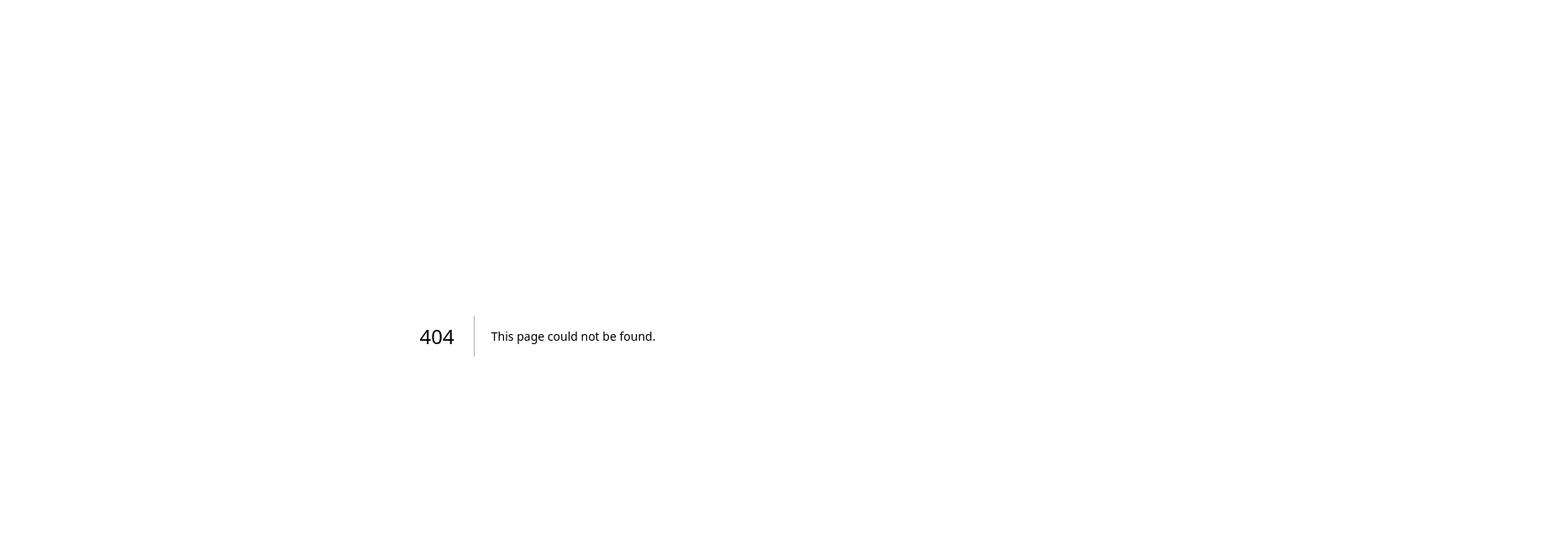
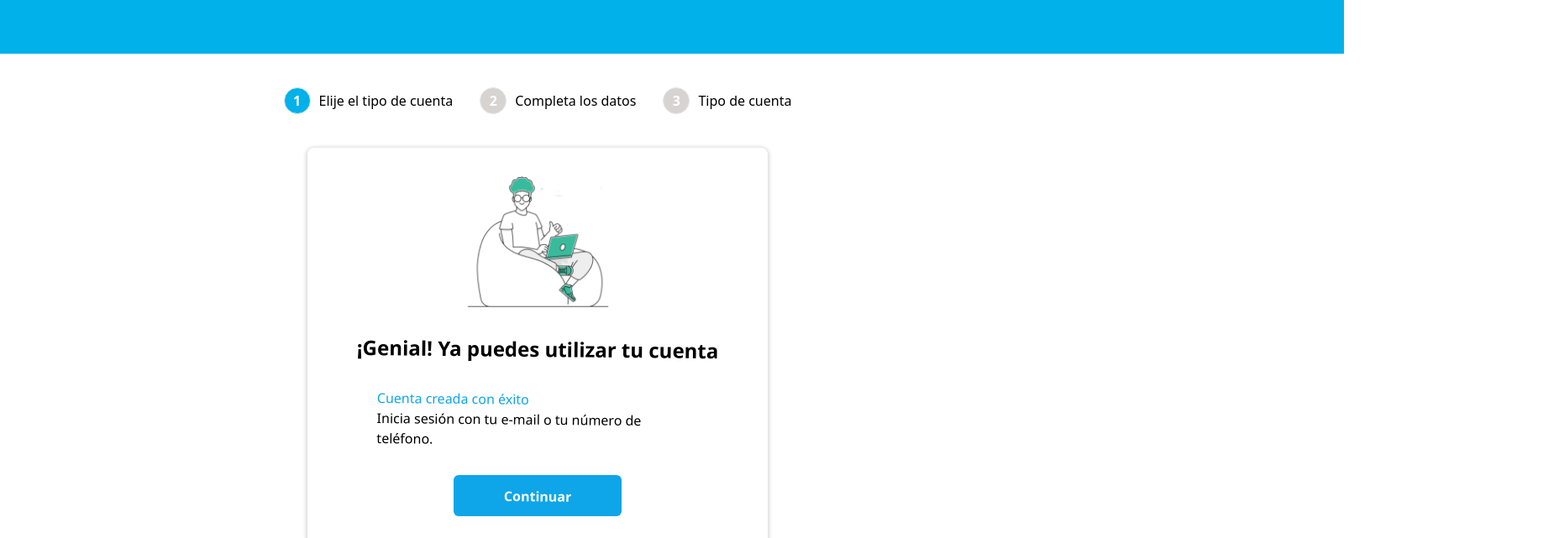
Before and after one commit to illiCristian/NestJs-Backend-Wallet, a Next.js app in the folder client/: page /register/welcome in a window 1280 px wide. Before the commit this address had no page. Shown: the top 641 px of the page at 84% size, 1856 px wide, since content can reach past the window. Built offline with nearby package versions, Linux system fonts and the light colour scheme.

Commit message:
feat:add welcome route and component

```diff
--- /dev/null
+++ b/client/src/app/register/welcome/page.tsx
@@ -0,0 +1,10 @@
+import WelcomeCard from '@/components/Register/WelcomeCard';
+import React from 'react';
+
+export default function page() {
+  return (
+    <>
+      <WelcomeCard />
+    </>
+  );
+}
--- a/client/src/components/Register/EmailValidate.tsx
+++ b/client/src/components/Register/EmailValidate.tsx
@@ -1,6 +1,7 @@
 import Image from 'next/image';
 import React from 'react';
 import warningImg from '../../../public/assets/register/warning.svg';
+import Link from 'next/link';
 
 export default function EmailValidate() {
   return (
@@ -33,12 +34,14 @@ export default function EmailValidate() {
         </section>
         {/* Botón de envío */}
 
+        <Link href={'/register/welcome'}>
           <button
             type='button'
             className='mt-4 text-center text-neutral-500 text-base font-bold leading-normal w-[343.22px] h-[50.08px] py-3 bg-secondary rounded-md justify-center items-center gap-2 inline-flex'
           >
             Enviar e-mail de confirmación
           </button>
+        </Link>
       </form>
     </>
   );
--- /dev/null
+++ b/client/src/components/Register/WelcomeCard.tsx
@@ -0,0 +1,36 @@
+import React from 'react';
+import welcome from '../../../public/assets/register/welcome.png';
+import Image from 'next/image';
+import Link from 'next/link';
+
+export default function WelcomeCard() {
+  return (
+    <>
+      <section className=' w-[548px] h-[473px] bg-primary rounded-lg shadow-[0px_1px_4px_2px_#00000025] flex flex-col justify-center items-center space-y-8'>
+        <div className=' w-[173px] h-[156px] '>
+          <Image src={welcome} alt='welcome' className=' w-[173px] h-[156px]' />
+        </div>
+        <h3 className='origin-top-left rotate-[0.55deg] text-black text-2xl font-semibold'>
+          ¡Genial! Ya puedes utilizar tu cuenta
+        </h3>
+        <div className='w-[382.25px] origin-top-left rotate-[0.55deg]'>
+          <span className='text-sky-500 text-base font-normal leading-normal'>
+            Cuenta creada con éxito
+            <br />
+          </span>
+          <span className='text-black text-base font-normal leading-normal'>
+            Inicia sesión con tu e-mail o tu número de teléfono.
+          </span>
+        </div>
+        <Link
+          href={'/login'}
+          className=' w-[200.23px] h-[48.69px] px-16 py-3 bg-sky-500 rounded-md justify-center items-center gap-2 inline-flex'
+        >
+          <p className='CrearCuentaPersonal origin-top-left rotate-[0.55deg] text-center text-white text-base font-bold leading-normal'>
+            Continuar
+          </p>
+        </Link>
+      </section>
+    </>
+  );
+}
```
Also changed, not shown: client/public/assets/register/welcome.png (added). Lines whose indentation alone changed are shown as unchanged.
